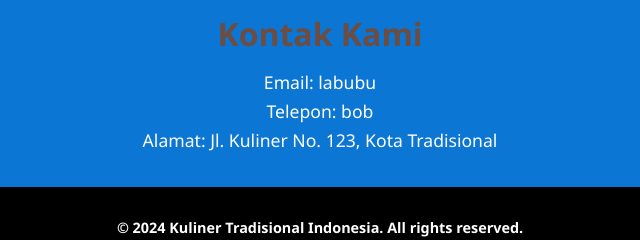
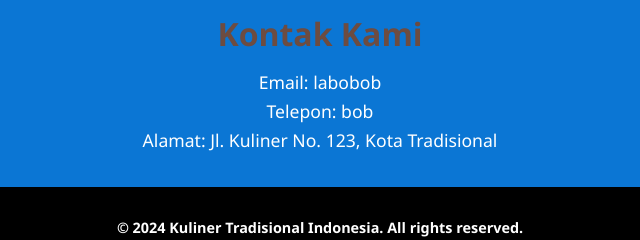
Before and after one commit to Dwirynt/dwir.github.io, a plain HTML site: page index.html in a window 1280 px wide. Shown: the part 533-773 px from the top of the page, 320-960 px from the left. Drawn offline with Linux system fonts and the light colour scheme.

Commit message:
Update index.html

```diff
--- a/index.html
+++ b/index.html
@@ -141,7 +141,7 @@
 </script>
 <section id="contact" class="contact">
     <h2>Kontak Kami</h2>
-    <p>Email: labubu</p>
+    <p>Email: labobob</p>
     <p>Telepon: bob</p>
     <p>Alamat: Jl. Kuliner No. 123, Kota Tradisional</p>
 </section>
```
